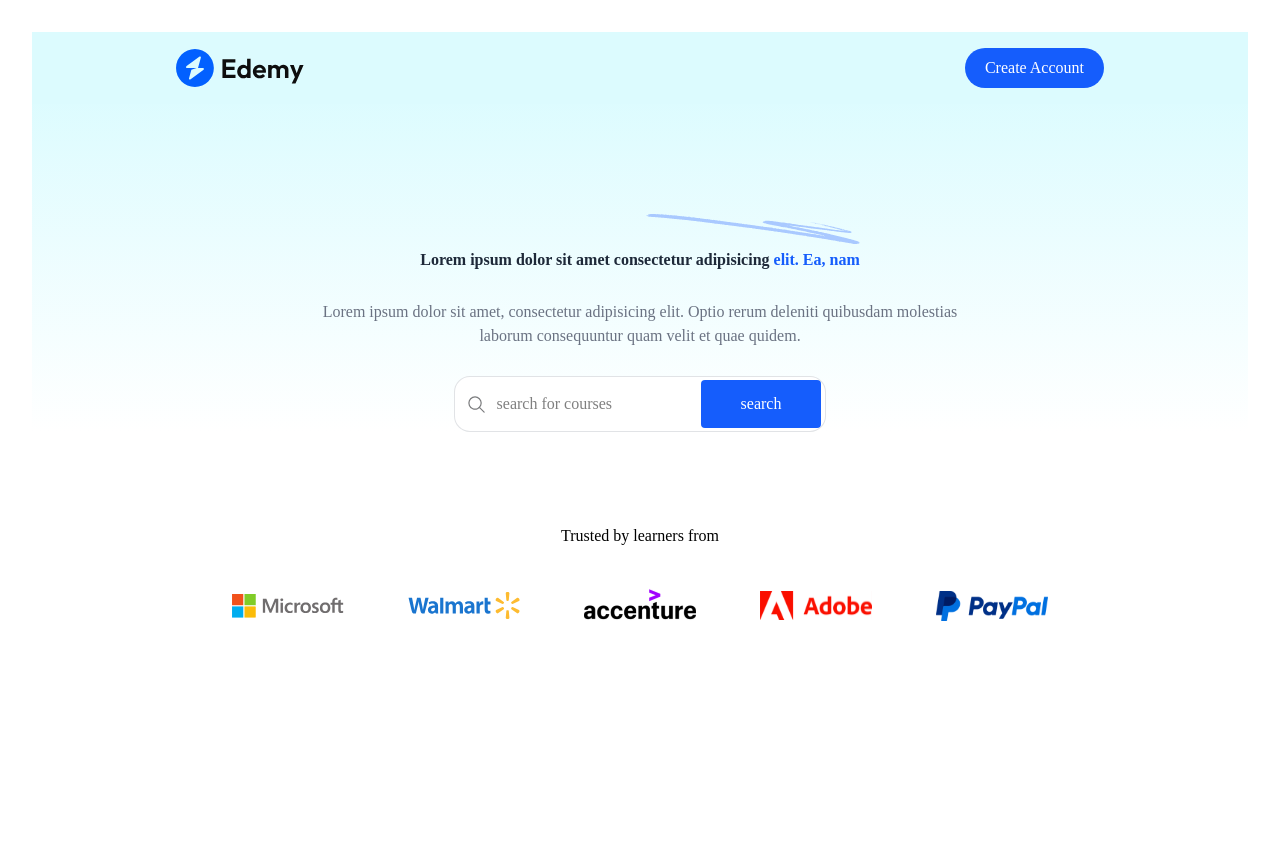
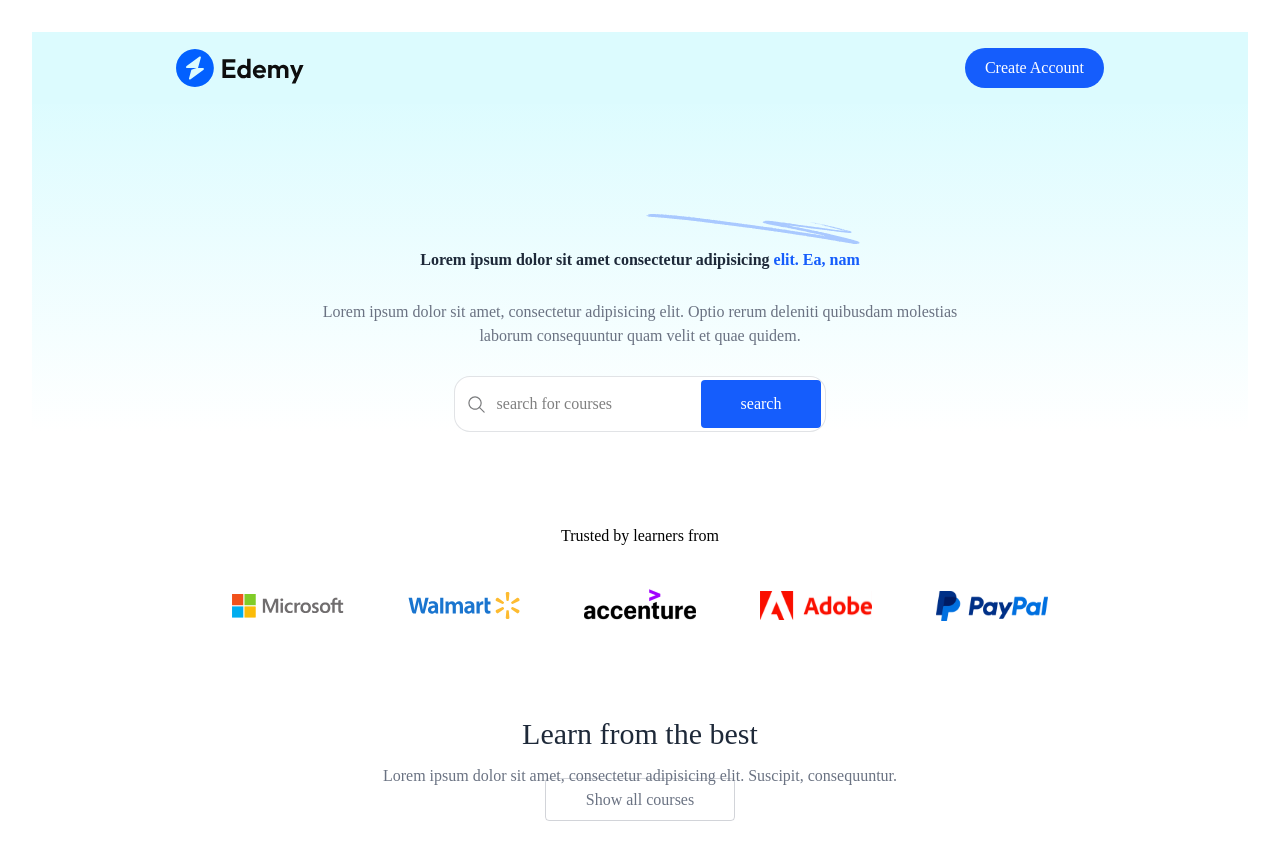
Before and after one commit to NimanthaSupun/lms, a React (Vite) app in the folder client/: page / in a window 1280 px wide. Shown: the top 860 px of the page. Built offline with nearby package versions, Linux system fonts and the light colour scheme; no server answers; the HTML template or start-up script is replaced by a standard one.

Commit message:
feat: enhance CourseSection component and integrate it into Home page

```diff
--- a/client/src/components/students/CourseSection.jsx
+++ b/client/src/components/students/CourseSection.jsx
@@ -1,9 +1,13 @@
-import React from 'react'
+import { Link } from 'react-router-dom'
 
 const CourseSection = () => {
   return (
-    <div>
-        <h1>Course Section</h1>
+    <div className='py-16 md:px-40 px-8'>
+      <h2 className='text-3xl text-gray-800 font-medium'>Learn from the best</h2>
+
+      <p className='text-sm md:text-base text-gray-500 mt-3'>Lorem ipsum dolor sit amet, consectetur adipisicing elit. Suscipit, consequuntur.</p>
+
+      <Link to={'/course-list'} onClick={() => scroll(0,0)} className='text-gray-500 border border-gray-500/30 px-10 py-3 rounded'>Show all courses</Link>
     </div>
   )
 }
--- a/client/src/pages/students/Home.jsx
+++ b/client/src/pages/students/Home.jsx
@@ -1,12 +1,14 @@
 import React from 'react'
 import Hero from '../../components/students/Hero'
 import Companies from '../../components/students/Companies'
+import CourseSection from '../../components/students/CourseSection'
 
 const Home = () => {
   return (
     <div className='flex flex-col items-center space-y-7 text-center'>
       <Hero />
       <Companies />
+      <CourseSection/>
     </div>
   )
 }
```
